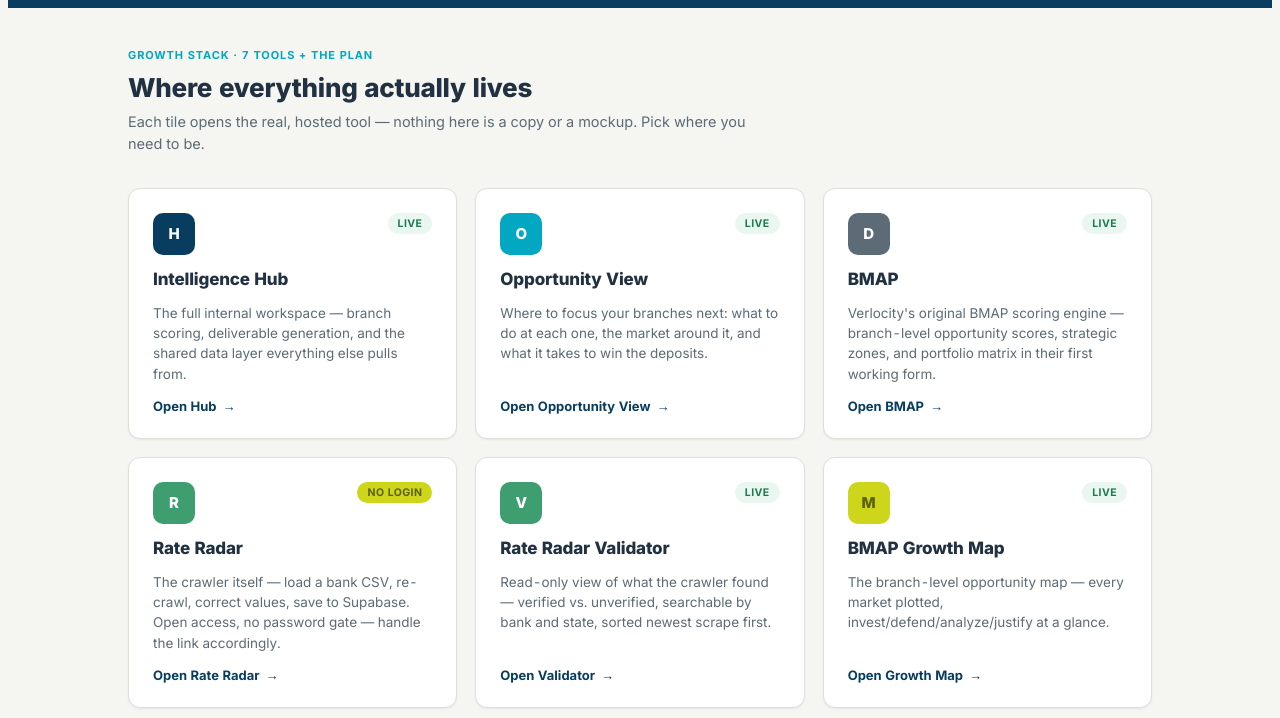
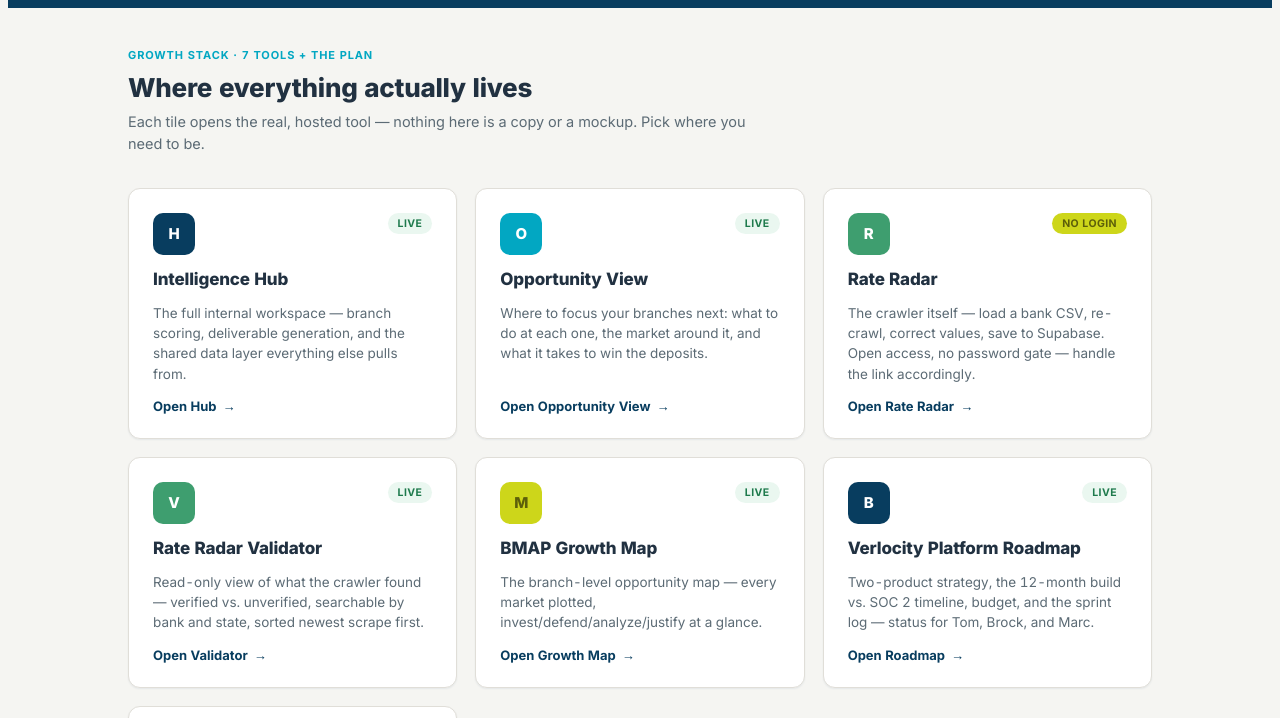
Before and after one commit to fggraufaro/bmap-tools, a plain HTML site: page index.html in a window 1280 px wide. Shown: the part 82-800 px from the top of the page. Drawn offline with Linux system fonts and the light colour scheme.

Commit message:
Remove the session coordination notes and the external BMAP link from the public pages
SESSION_COORDINATION.md is internal process notes from September and does not belong in a public repository (a private copy is kept elsewhere). The BMAP card on the home page linked to an outside site and is removed. The repository stays frozen otherwise: no other change.

Co-Authored-By: Claude Sonnet 5.5 <noreply@anthropic.com>

```diff
--- a/index.html
+++ b/index.html
@@ -152,16 +152,6 @@
       <span class="open">Open Opportunity View <span class="arrow">→</span></span>
     </a>
 
-    <a class="card" href="https://www.farosolutions.net/bmapdemo" target="_blank" rel="noopener">
-      <div class="card-top">
-        <div class="card-mark" style="background:var(--muted);">D</div>
-        <span class="status-pill">Live</span>
-      </div>
-      <h3>BMAP</h3>
-      <p class="desc">Verlocity's original BMAP scoring engine — branch-level opportunity scores, strategic zones, and portfolio matrix in their first working form.</p>
-      <span class="open">Open BMAP <span class="arrow">→</span></span>
-    </a>
-
     <a class="card" href="https://bmap-tools-production.up.railway.app" target="_blank" rel="noopener">
       <div class="card-top">
         <div class="card-mark" style="background:var(--green);">R</div>
```
Also changed, not shown: 1 other file.
